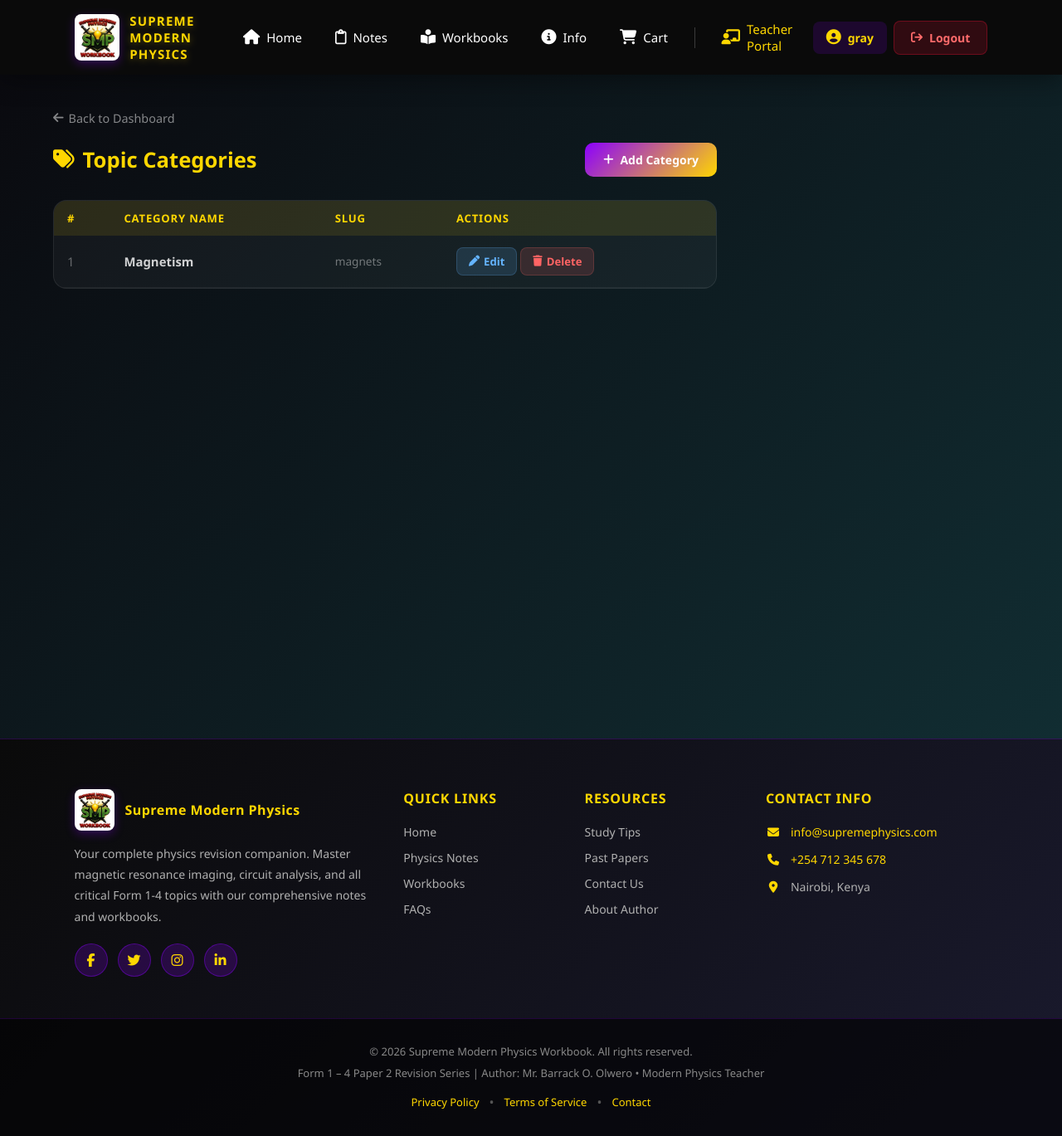
After one commit to Undisputedking5/modern-physics, a Django app: page /teacher/categories/ in a window 1280 px wide. The commit adds this page. Shown: the whole page at 83% size. Run offline with Django 5.2, Linux system fonts and the light colour scheme; a user stored in the database is signed in; data comes from the database, SQL or seed files in the repository.

Commit message:
new changes

```diff
--- a/requirements.txt
+++ b/requirements.txt
@@ -41,3 +41,5 @@ tzlocal==5.3.1
 urllib3==2.6.3
 Werkzeug==3.1.8
 whitenoise==6.4.0
+cloudinary
+django-cloudinary-storage
--- a/teacher/templates/teacher/announcement_form.html
+++ b/teacher/templates/teacher/announcement_form.html
@@ -12,7 +12,7 @@
 .form-group label{display:block;color:rgba(255,255,255,0.7);font-size:0.88rem;font-weight:600;margin-bottom:8px;text-transform:uppercase;letter-spacing:0.6px;}
 .form-control{width:100%;background:rgba(255,255,255,0.06);border:1px solid rgba(255,255,255,0.12);border-radius:10px;color:white;padding:12px 16px;font-size:0.95rem;outline:none;transition:all 0.3s;}
 .form-control:focus{border-color:rgba(255,215,0,0.5);background:rgba(255,255,255,0.08);box-shadow:0 0 0 3px rgba(255,215,0,0.1);}
-.form-control option{background:#112D32;}
+.form-control option { background-color: #112d32; color: #ffffff; }
 textarea.form-control{resize:vertical;min-height:150px;}
 .checkbox-label{display:flex;align-items:center;gap:10px;color:rgba(255,255,255,0.7);font-size:0.95rem;cursor:pointer;}
 .checkbox-label input{width:18px;height:18px;accent-color:#ffd700;}
--- a/teacher/templates/teacher/dashboard.html
+++ b/teacher/templates/teacher/dashboard.html
@@ -304,6 +304,12 @@
             <p>Create and update physics topic notes for students.</p>
             <div class="action-arrow"><i class="fas fa-arrow-right"></i></div>
         </a>
+        <a href="{% url 'teacher:manage_categories' %}" class="action-card glass-card animate-scale delay-2">
+            <div class="action-icon icon-blue" style="background: rgba(180, 100, 255, 0.15); color: #b464ff;"><i class="fas fa-tags"></i></div>
+            <h3>Manage Categories</h3>
+            <p>Define topics (e.g. Mechanics) for your physics notes.</p>
+            <div class="action-arrow"><i class="fas fa-arrow-right"></i></div>
+        </a>
         <a href="{% url 'teacher:manage_announcements' %}" class="action-card glass-card animate-scale delay-3">
             <div class="action-icon icon-green"><i class="fas fa-bullhorn"></i></div>
             <h3>News &amp; Info</h3>
--- a/teacher/templates/teacher/lesson_form.html
+++ b/teacher/templates/teacher/lesson_form.html
@@ -12,7 +12,7 @@
 .form-group label{display:block;color:rgba(255,255,255,0.7);font-size:0.88rem;font-weight:600;margin-bottom:8px;text-transform:uppercase;letter-spacing:0.6px;}
 .form-control{width:100%;background:rgba(255,255,255,0.06);border:1px solid rgba(255,255,255,0.12);border-radius:10px;color:white;padding:12px 16px;font-size:0.95rem;outline:none;transition:all 0.3s;}
 .form-control:focus{border-color:rgba(255,215,0,0.5);background:rgba(255,255,255,0.08);box-shadow:0 0 0 3px rgba(255,215,0,0.1);}
-.form-control option{background:#112D32;}
+.form-control option { background-color: #112d32; color: #ffffff; }
 textarea.form-control{resize:vertical;min-height:100px;}
 .form-row{display:grid;grid-template-columns:1fr 1fr;gap:16px;}
 .checkbox-label{display:flex;align-items:center;gap:10px;color:rgba(255,255,255,0.7);font-size:0.95rem;cursor:pointer;}
--- /dev/null
+++ b/teacher/templates/teacher/manage_categories.html
@@ -0,0 +1,60 @@
+{% extends 'base.html' %}
+{% load static %}
+{% block title %}Manage Categories — Teacher Portal{% endblock %}
+{% block extra_head %}
+<style>
+.portal-page{min-height:100vh;background:linear-gradient(135deg,#0a0a0f 0%,#112D32 100%);padding:40px 5%;}
+.portal-back{color:rgba(255,255,255,0.5);text-decoration:none;font-size:0.9rem;display:inline-flex;align-items:center;gap:6px;margin-bottom:20px;transition:color 0.2s;}
+.portal-back:hover{color:#ffd700;}
+.portal-section-header{display:flex;align-items:center;justify-content:space-between;margin-bottom:28px;flex-wrap:wrap;gap:12px;}
+.portal-section-header h2{color:#ffd700;font-size:1.6rem;font-weight:800;display:flex;align-items:center;gap:10px;}
+.portal-add-btn{background:linear-gradient(135deg,#8b00ff,#ffd700);color:#fff;padding:11px 22px;border-radius:10px;text-decoration:none;font-weight:700;font-size:14px;display:inline-flex;align-items:center;gap:8px;transition:all 0.3s;}
+.portal-add-btn:hover{transform:translateY(-2px);box-shadow:0 8px 20px rgba(139,0,255,0.4);}
+.table-wrap{background:rgba(255,255,255,0.04);border:1px solid rgba(255,255,255,0.08);border-radius:16px;overflow:hidden;max-width: 800px;}
+.resource-table{width:100%;border-collapse:collapse;}
+.resource-table th{background:rgba(255,215,0,0.1);color:#ffd700;font-size:0.82rem;text-transform:uppercase;letter-spacing:0.8px;padding:12px 16px;text-align:left;}
+.resource-table td{padding:14px 16px;border-bottom:1px solid rgba(255,255,255,0.06);color:rgba(255,255,255,0.8);font-size:0.93rem;vertical-align:middle;}
+.resource-table tr:hover td{background:rgba(255,255,255,0.03);}
+.action-btn{padding:7px 14px;border-radius:8px;text-decoration:none;font-size:0.82rem;font-weight:600;display:inline-flex;align-items:center;gap:5px;transition:all 0.2s;}
+.edit-btn{background:rgba(100,180,255,0.15);color:#64b4ff;border:1px solid rgba(100,180,255,0.2);}
+.edit-btn:hover{background:rgba(100,180,255,0.25);}
+.del-btn{background:rgba(255,100,100,0.15);color:#ff6464;border:1px solid rgba(255,100,100,0.2);}
+.del-btn:hover{background:rgba(255,100,100,0.25);}
+.empty-table{text-align:center;padding:60px 20px;color:rgba(255,255,255,0.35);}
+.msg{padding:12px 18px;border-radius:10px;font-size:0.93rem;margin-bottom:8px;max-width: 800px;}
+.msg-success{background:rgba(50,200,120,0.15);color:#32c878;border:1px solid rgba(50,200,120,0.2);}
+</style>
+{% endblock %}
+{% block content %}
+<div class="portal-page">
+    <a href="{% url 'teacher:dashboard' %}" class="portal-back"><i class="fas fa-arrow-left"></i> Back to Dashboard</a>
+
+    {% if messages %}<div>{% for msg in messages %}<div class="msg msg-success">{{ msg }}</div>{% endfor %}</div>{% endif %}
+
+    <div class="portal-section-header" style="max-width: 800px;">
+        <h2><i class="fas fa-tags"></i> Topic Categories</h2>
+        <a href="{% url 'teacher:add_category' %}" class="portal-add-btn"><i class="fas fa-plus"></i> Add Category</a>
+    </div>
+
+    <div class="table-wrap">
+        <table class="resource-table">
+            <thead><tr><th>#</th><th>Category Name</th><th>Slug</th><th>Actions</th></tr></thead>
+            <tbody>
+                {% for cat in categories %}
+                <tr>
+                    <td style="color:rgba(255,255,255,0.35);">{{ forloop.counter }}</td>
+                    <td><strong>{{ cat.name }}</strong></td>
+                    <td style="color:rgba(255,255,255,0.4); font-size: 0.85rem;">{{ cat.slug }}</td>
+                    <td style="white-space:nowrap;">
+                        <a href="{% url 'teacher:edit_category' cat.pk %}" class="action-btn edit-btn"><i class="fas fa-pen"></i> Edit</a>
+                        <a href="{% url 'teacher:delete_category' cat.pk %}" class="action-btn del-btn"><i class="fas fa-trash"></i> Delete</a>
+                    </td>
+                </tr>
+                {% empty %}
+                <tr><td colspan="4" class="empty-table"><i class="fas fa-tags" style="font-size:2rem;margin-bottom:10px;"></i><br>No categories yet. Create your first one above!</td></tr>
+                {% endfor %}
+            </tbody>
+        </table>
+    </div>
+</div>
+{% endblock %}
--- a/teacher/templates/teacher/note_form.html
+++ b/teacher/templates/teacher/note_form.html
@@ -12,7 +12,7 @@
 .form-group label{display:block;color:rgba(255,255,255,0.7);font-size:0.88rem;font-weight:600;margin-bottom:8px;text-transform:uppercase;letter-spacing:0.6px;}
 .form-control{width:100%;background:rgba(255,255,255,0.06);border:1px solid rgba(255,255,255,0.12);border-radius:10px;color:white;padding:12px 16px;font-size:0.95rem;outline:none;transition:all 0.3s;}
 .form-control:focus{border-color:rgba(255,215,0,0.5);background:rgba(255,255,255,0.08);box-shadow:0 0 0 3px rgba(255,215,0,0.1);}
-.form-control option{background:#112D32;}
+.form-control option { background-color: #112d32; color: #ffffff; }
 textarea.form-control{resize:vertical;min-height:120px;}
 .form-row{display:grid;grid-template-columns:1fr 1fr;gap:16px;}
 .submit-btn{background:linear-gradient(135deg,#8b00ff,#ffd700);color:#fff;border:none;padding:13px 32px;border-radius:10px;font-size:1rem;font-weight:700;cursor:pointer;transition:all 0.3s;display:inline-flex;align-items:center;gap:8px;}
--- a/teacher/templates/teacher/resource_form.html
+++ b/teacher/templates/teacher/resource_form.html
@@ -14,7 +14,9 @@
 .form-group label { display:block; color:rgba(255,255,255,0.7); font-size:0.88rem; font-weight:600; margin-bottom:8px; text-transform:uppercase; letter-spacing:0.6px; }
 .form-control { width:100%; background:rgba(255,255,255,0.06); border:1px solid rgba(255,255,255,0.12); border-radius:10px; color:white; padding:12px 16px; font-size:0.95rem; outline:none; transition:all 0.3s; }
 .form-control:focus { border-color:rgba(255,215,0,0.5); background:rgba(255,255,255,0.08); box-shadow:0 0 0 3px rgba(255,215,0,0.1); }
+.form-control option { background-color: #112D32; color: #ffffff; }
 textarea.form-control { resize:vertical; min-height:100px; }
+select.form-control option { background-color: #112d32; color: white; }
 .form-row { display:grid; grid-template-columns:1fr 1fr; gap:16px; }
 .checkbox-label { display:flex; align-items:center; gap:10px; color:rgba(255,255,255,0.7); font-size:0.95rem; cursor:pointer; }
 .checkbox-label input { width:18px; height:18px; accent-color:#ffd700; }
--- a/teacher/urls.py
+++ b/teacher/urls.py
@@ -18,6 +18,12 @@ urlpatterns = [
     path('notes/edit/<int:pk>/', views.edit_note, name='edit_note'),
     path('notes/delete/<int:pk>/', views.delete_note, name='delete_note'),
 
+    # Categories
+    path('categories/', views.manage_categories, name='manage_categories'),
+    path('categories/add/', views.add_category, name='add_category'),
+    path('categories/edit/<int:pk>/', views.edit_category, name='edit_category'),
+    path('categories/delete/<int:pk>/', views.delete_category, name='delete_category'),
+
     # Announcements / News
     path('announcements/', views.manage_announcements, name='manage_announcements'),
     path('announcements/add/', views.add_announcement, name='add_announcement'),
--- a/teacher/views.py
+++ b/teacher/views.py
@@ -124,6 +124,58 @@ def delete_resource(request, pk):
 def manage_notes(request):
     notes = Note.objects.select_related('category').all()
     return render(request, 'teacher/manage_notes.html', {'notes': notes})
+
+
+@login_required(login_url='accounts:login')
+@user_passes_test(is_teacher_or_admin, login_url='accounts:login')
+def manage_categories(request):
+    categories = Category.objects.all()
+    return render(request, 'teacher/manage_categories.html', {'categories': categories})
+
+
+@login_required(login_url='accounts:login')
+@user_passes_test(is_teacher_or_admin, login_url='accounts:login')
+def add_category(request):
+    from django.utils.text import slugify
+    if request.method == 'POST':
+        name = request.POST.get('name', '').strip()
+        if name:
+            slug = slugify(name)
+            # Ensure unique slug
+            base_slug = slug
+            counter = 1
+            while Category.objects.filter(slug=slug).exists():
+                slug = f"{base_slug}-{counter}"
+                counter += 1
+
+            Category.objects.create(name=name, slug=slug)
+            messages.success(request, f'Category "{name}" added.')
+            return redirect('teacher:manage_categories')
+    return render(request, 'teacher/category_form.html', {'action': 'Add', 'category': None})
+
+
+@login_required(login_url='accounts:login')
+@user_passes_test(is_teacher_or_admin, login_url='accounts:login')
+def edit_category(request, pk):
+    category = get_object_or_404(Category, pk=pk)
+    if request.method == 'POST':
+        category.name = request.POST.get('name', category.name).strip()
+        category.save()
+        messages.success(request, f'Category updated.')
+        return redirect('teacher:manage_categories')
+    return render(request, 'teacher/category_form.html', {'action': 'Edit', 'category': category})
+
+
+@login_required(login_url='accounts:login')
+@user_passes_test(is_teacher_or_admin, login_url='accounts:login')
+def delete_category(request, pk):
+    category = get_object_or_404(Category, pk=pk)
+    if request.method == 'POST':
+        name = category.name
+        category.delete()
+        messages.success(request, f'Category "{name}" deleted.')
+        return redirect('teacher:manage_categories')
+    return render(request, 'teacher/confirm_delete.html', {'object': category, 'type': 'Category'})
 
 
 @login_required(login_url='accounts:login')
```
Also changed, not shown: modern/settings.py (+7 -0 lines), notes/templates/notes/index.html (+10 -4 lines), resources/templates/resources/list.html (+11 -0 lines), teacher/templates/teacher/category_form.html (added, +40 -0 lines).
